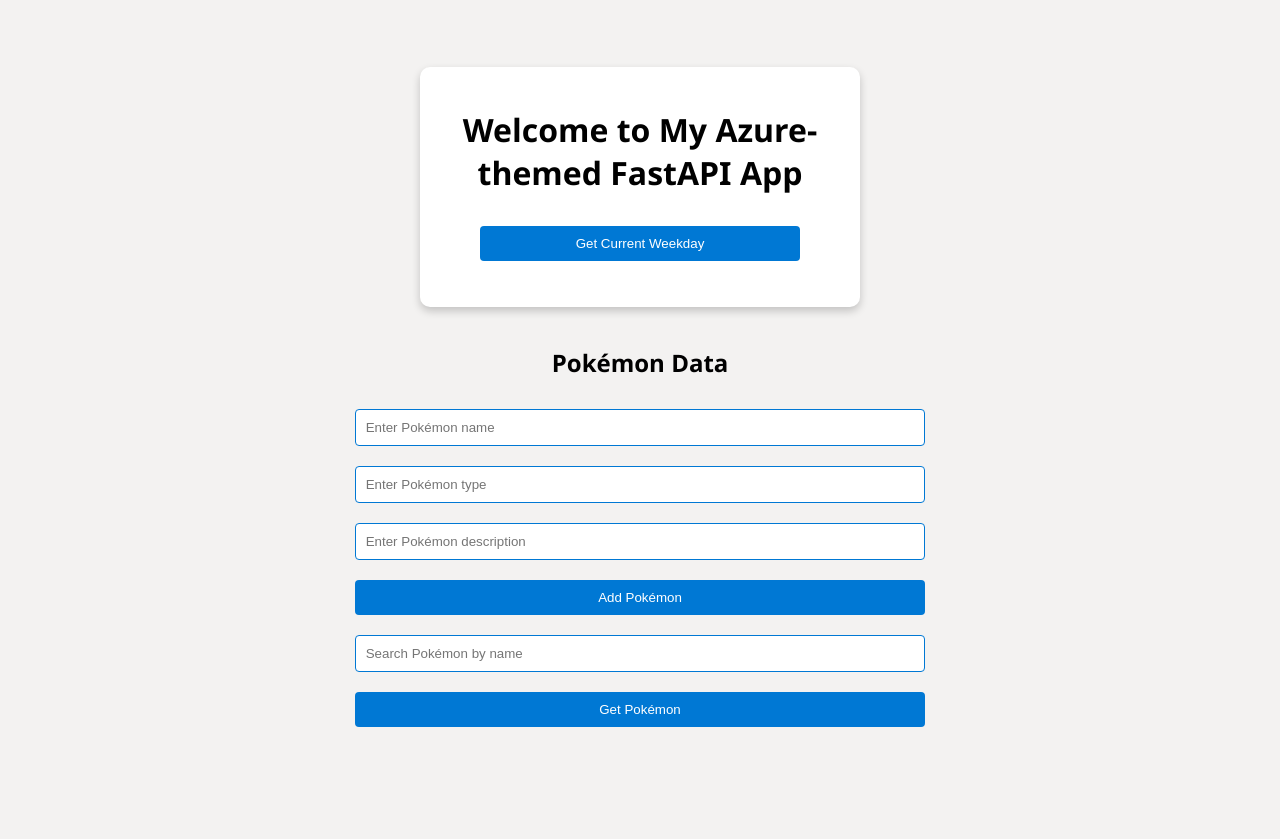
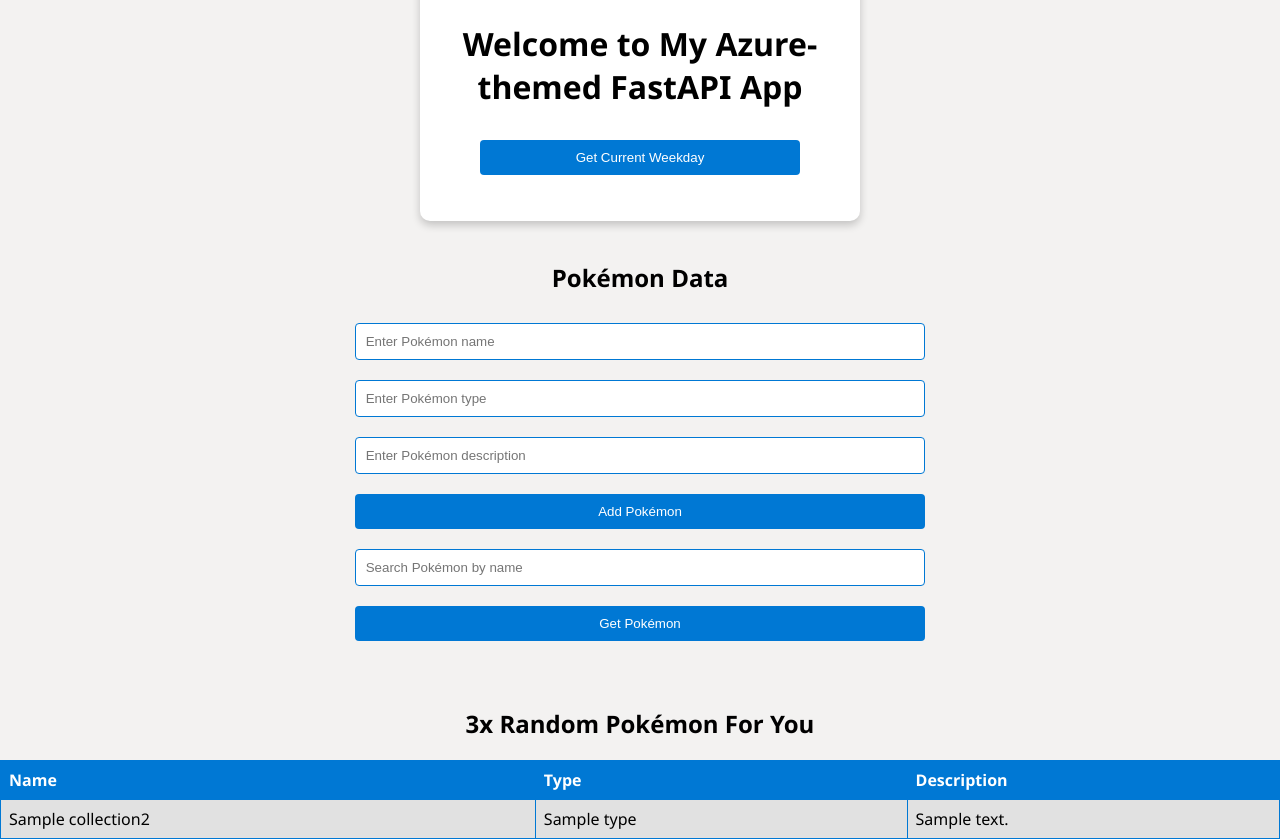
Before and after one commit to OceanC0de/fastapi-htmx, a FastAPI app: page / in a window 1280 px wide. Before the commit the page ends 727 px from the top, so only its background shows below. Run offline with FastAPI, Linux system fonts and the light colour scheme; a database or web service that is not in the repository returns one stand-in record (values such as "Sample title").

Commit message:
split styling to styles.css and implemented random 3 pokemon table

```diff
--- a/main.py
+++ b/main.py
@@ -1,11 +1,13 @@
 from fastapi import FastAPI, Request, HTTPException
 from fastapi.templating import Jinja2Templates
+from fastapi.staticfiles import StaticFiles
 from pydantic import BaseModel
 import os
 from datetime import datetime
 from dotenv import load_dotenv
 from pymongo import MongoClient
 from fastapi.middleware.cors import CORSMiddleware
+from random import sample
 
 # Load environment variables
 load_dotenv()
@@ -32,6 +34,8 @@ app.add_middleware(
 
 templates = Jinja2Templates(directory="templates")
 
+app.mount("/static", StaticFiles(directory="static"), name="static")
+
 # Model definition
 class Pokemon(BaseModel):
     name: str
@@ -41,7 +45,21 @@ class Pokemon(BaseModel):
 # Route Handlers
 @app.get("/")
 async def read_root(request: Request):
-    return templates.TemplateResponse("index.html", {"request": request})
+    print("Fetching random Pokémon")
+    # Fetch all Pokémon names (or you can limit the number of documents to fetch if the collection is large)
+    all_pokemon = list(pokemon_collection.find({}, {'name': 1, '_id': 0}))
+    # Extract names and choose up to 3 random ones
+    all_names = [p['name'] for p in all_pokemon]
+    random_names = sample(all_names, min(len(all_names), 3))
+    # Get the full details of these random Pokémon
+    random_pokemon = [pokemon_collection.find_one({"name": name}) for name in random_names]
+    # Pass them to the template
+    print(random_pokemon)  # Debug: Print the fetched Pokémon data
+    return templates.TemplateResponse("index.html", {
+        "request": request,
+        "random_pokemon": random_pokemon,
+        "weekday": datetime.now().strftime("%A")  # Add this line to include the weekday in the context
+    })
 
 @app.get("/weekday")
 async def get_weekday():
--- /dev/null
+++ b/static/styles.css
@@ -0,0 +1,63 @@
+body {
+    font-family: "Segoe UI", Tahoma, Geneva, Verdana, sans-serif;
+    background-color: #f3f2f1;
+    margin: 0;
+    padding: 0;
+    display: flex;
+    flex-direction: column;
+    align-items: center;
+    justify-content: center;
+    height: 100vh;
+    text-align: center;
+}
+.container {
+    background-color: white;
+    margin: 20px;
+    padding: 20px;
+    border-radius: 10px;
+    box-shadow: 0 4px 8px 0 rgba(0, 0, 0, 0.2);
+    width: 90%; /* Makes the container responsive */
+    max-width: 400px; /* Maximum width of the container */
+}
+input[type="text"],
+button {
+    padding: 10px;
+    width: 80%; /* Makes the input and button take up 80% of their container */
+    margin: 10px 0; /* Adds top and bottom margin */
+    box-sizing: border-box; /* Includes padding and border in the element's total width and height */
+    border: 1px solid #0078d4;
+    border-radius: 4px;
+}
+button {
+    background-color: #0078d4;
+    color: white;
+    cursor: pointer;
+    border: none;
+}
+button:hover {
+    background-color: #005a9e;
+}
+
+/* New styles for random Pokémon table */
+.random-pokemon-section {
+    width: 100%;
+    margin-top: 20px;
+}
+.random-pokemon-table {
+    border-collapse: collapse;
+    width: 100%;
+    margin: auto;
+}
+.random-pokemon-table th,
+.random-pokemon-table td {
+    border: 1px solid #0078d4;
+    padding: 8px;
+    text-align: left;
+}
+.random-pokemon-table th {
+    background-color: #0078d4;
+    color: white;
+}
+.random-pokemon-table tbody tr:nth-child(odd) {
+    background-color: #e1e1e1;
+}
--- a/templates/index.html
+++ b/templates/index.html
@@ -2,47 +2,8 @@
 <html>
     <head>
         <title>FastAPI with Azure Styling</title>
-        <style>
-            body {
-                font-family: "Segoe UI", Tahoma, Geneva, Verdana, sans-serif;
-                background-color: #f3f2f1;
-                margin: 0;
-                padding: 0;
-                display: flex;
-                flex-direction: column;
-                align-items: center;
-                justify-content: center;
-                height: 100vh;
-                text-align: center;
-            }
-            .container {
-                background-color: white;
-                margin: 20px;
-                padding: 20px;
-                border-radius: 10px;
-                box-shadow: 0 4px 8px 0 rgba(0, 0, 0, 0.2);
-                width: 90%; /* Makes the container responsive */
-                max-width: 400px; /* Maximum width of the container */
-            }
-            input[type="text"],
-            button {
-                padding: 10px;
-                width: 80%; /* Makes the input and button take up 80% of their container */
-                margin: 10px 0; /* Adds top and bottom margin */
-                box-sizing: border-box; /* Includes padding and border in the element's total width and height */
-                border: 1px solid #0078d4;
-                border-radius: 4px;
-            }
-            button {
-                background-color: #0078d4;
-                color: white;
-                cursor: pointer;
-                border: none;
-            }
-            button:hover {
-                background-color: #005a9e;
-            }
-        </style>
+        <link rel="stylesheet" type="text/css" href="/static/styles.css" />
+        <!-- Link to the external CSS file -->
     </head>
     <body>
         <div class="container">
@@ -85,6 +46,27 @@
                 <button onclick="getPokemon()">Get Pokémon</button>
                 <p id="pokemonResponse"></p>
             </div>
+        </div>
+        <div class="random-pokemon-section">
+            <h2>3x Random Pokémon For You</h2>
+            <table class="random-pokemon-table">
+                <thead>
+                    <tr>
+                        <th>Name</th>
+                        <th>Type</th>
+                        <th>Description</th>
+                    </tr>
+                </thead>
+                <tbody>
+                    {% for pokemon in random_pokemon %}
+                    <tr>
+                        <td>{{ pokemon.name }}</td>
+                        <td>{{ pokemon.type }}</td>
+                        <td>{{ pokemon.description }}</td>
+                    </tr>
+                    {% endfor %}
+                </tbody>
+            </table>
         </div>
         <script>
             async function getCurrentWeekday() {
```
